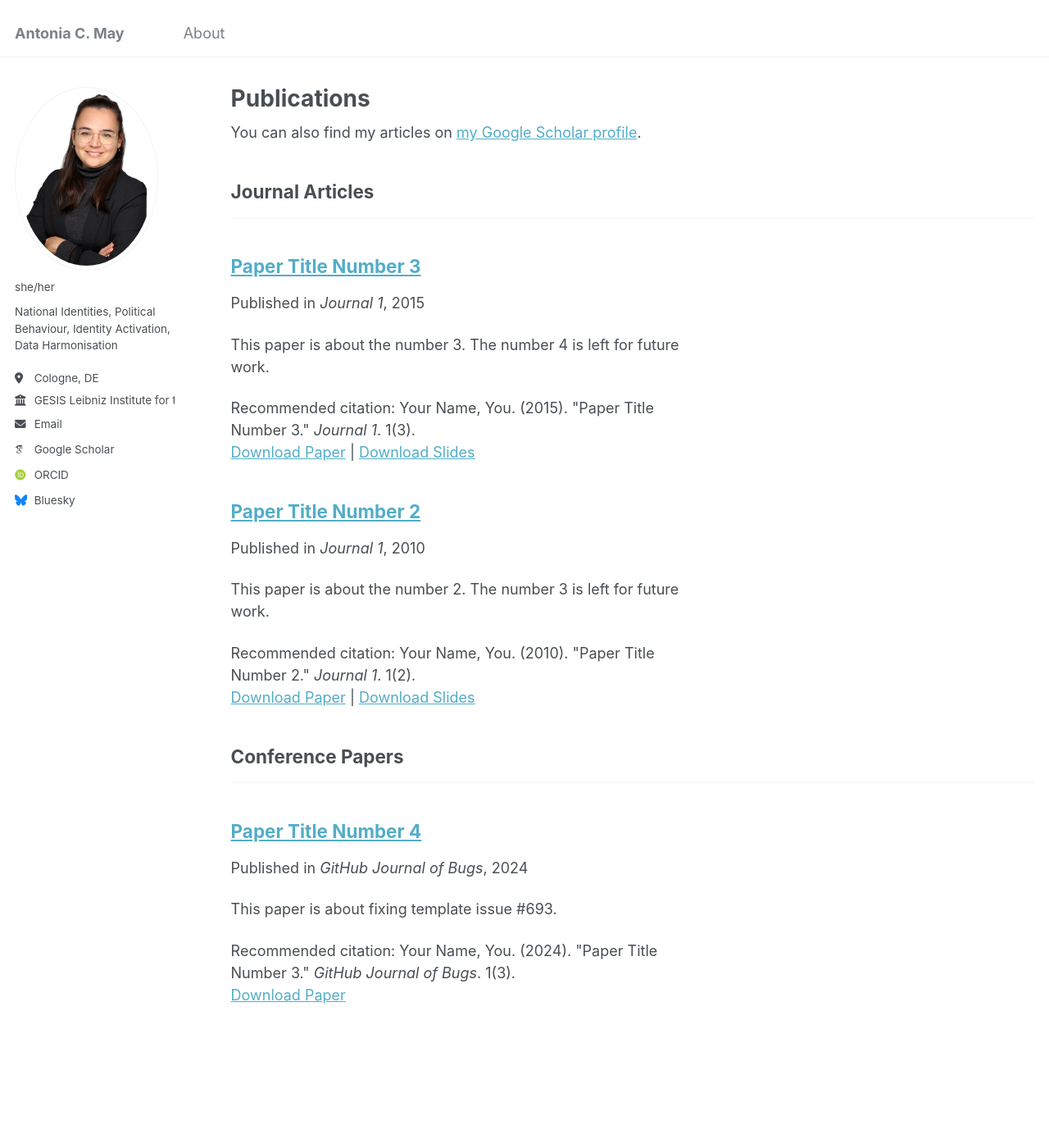
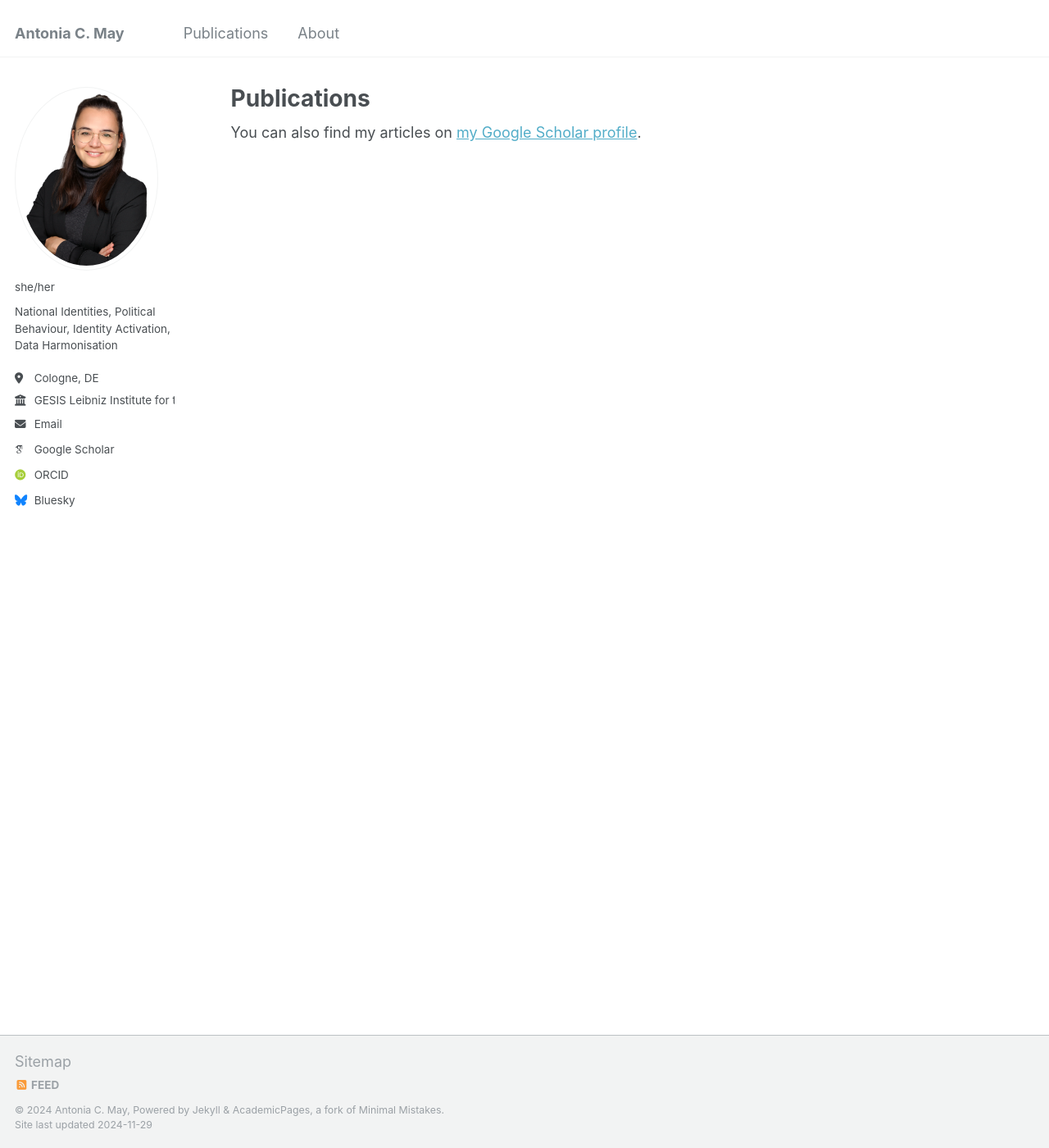
Before and after one commit to mayantonia/mayantonia.github.io, a Jekyll site: the page built from _pages/publications.html, in a window 1280 px wide and 1400 px high. Shown: the whole window at 82% size. Built offline with Jekyll 4.4.1, drawn with Linux system fonts in a browser that asks for light colours; some web fonts are replaced.

Commit message:
Cleaning

```diff
--- a/_data/navigation.yml
+++ b/_data/navigation.yml
@@ -5,5 +5,7 @@
 # prevent it from being included in the site.
 
 main:
+  - title: "Publications"
+    url: /publications/
   - title: "About"
     url: /about/
--- a/_publications/2010-10-01-paper-title-number-2.md
+++ /dev/null
@@ -1,14 +0,0 @@
----
-title: "Paper Title Number 2"
-collection: publications
-category: manuscripts
-permalink: /publication/2010-10-01-paper-title-number-2
-excerpt: 'This paper is about the number 2. The number 3 is left for future work.'
-date: 2010-10-01
-venue: 'Journal 1'
-slidesurl: 'http://academicpages.github.io/files/slides2.pdf'
-paperurl: 'http://academicpages.github.io/files/paper2.pdf'
-citation: 'Your Name, You. (2010). &quot;Paper Title Number 2.&quot; <i>Journal 1</i>. 1(2).'
----
-
-The contents above will be part of a list of publications, if the user clicks the link for the publication than the contents of section will be rendered as a full page, allowing you to provide more information about the paper for the reader. When publications are displayed as a single page, the contents of the above "citation" field will automatically be included below this section in a smaller font.
--- a/_publications/2015-10-01-paper-title-number-3.md
+++ /dev/null
@@ -1,14 +0,0 @@
----
-title: "Paper Title Number 3"
-collection: publications
-category: manuscripts
-permalink: /publication/2015-10-01-paper-title-number-3
-excerpt: 'This paper is about the number 3. The number 4 is left for future work.'
-date: 2015-10-01
-venue: 'Journal 1'
-slidesurl: 'http://academicpages.github.io/files/slides3.pdf'
-paperurl: 'http://academicpages.github.io/files/paper3.pdf'
-citation: 'Your Name, You. (2015). &quot;Paper Title Number 3.&quot; <i>Journal 1</i>. 1(3).'
----
-
-The contents above will be part of a list of publications, if the user clicks the link for the publication than the contents of section will be rendered as a full page, allowing you to provide more information about the paper for the reader. When publications are displayed as a single page, the contents of the above "citation" field will automatically be included below this section in a smaller font.
--- a/_publications/2024-02-17-paper-title-number-4.md
+++ /dev/null
@@ -1,13 +0,0 @@
----
-title: "Paper Title Number 4"
-collection: publications
-category: conferences
-permalink: /publication/2024-02-17-paper-title-number-4
-excerpt: 'This paper is about fixing template issue #693.'
-date: 2024-02-17
-venue: 'GitHub Journal of Bugs'
-paperurl: 'http://academicpages.github.io/files/paper3.pdf'
-citation: 'Your Name, You. (2024). &quot;Paper Title Number 3.&quot; <i>GitHub Journal of Bugs</i>. 1(3).'
----
-
-The contents above will be part of a list of publications, if the user clicks the link for the publication than the contents of section will be rendered as a full page, allowing you to provide more information about the paper for the reader. When publications are displayed as a single page, the contents of the above "citation" field will automatically be included below this section in a smaller font.
```
Also changed, not shown: _pages/about.md (+2 -0 lines), _publications/2009-10-01-paper-title-number-1.md (deleted, +0 -12 lines).
